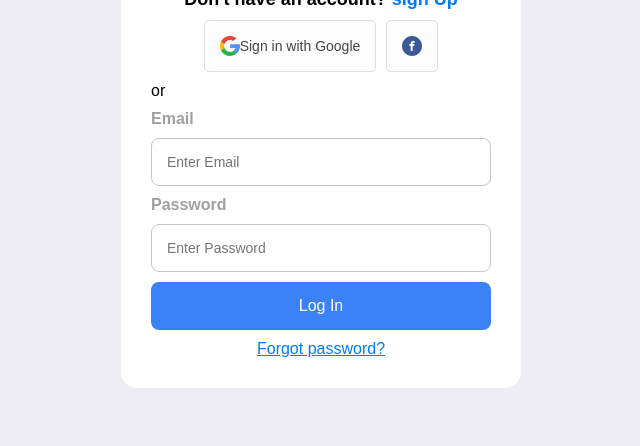
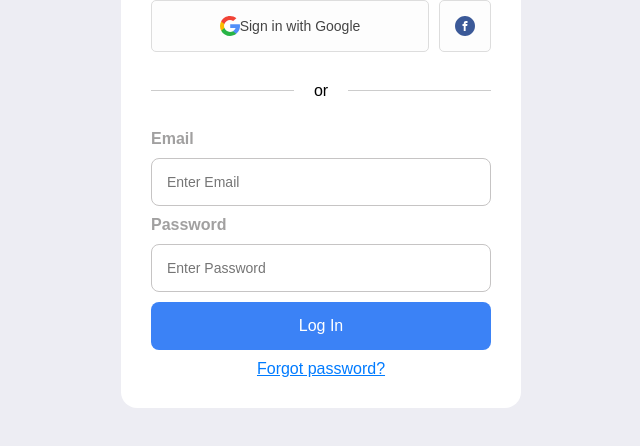
Before and after one commit to roz-mari/css-log_in, a plain HTML site: page index.html in a window 1280 px wide. Shown: the part 248-694 px from the top of the page, without its empty margins (319-959 px from the left). Drawn offline with Linux system fonts and the light colour scheme.

Commit message:
added or class style

```diff
--- a/styles.css
+++ b/styles.css
@@ -62,7 +62,17 @@ h2.title {
     height: 20px;
 }
 
-.google-btn, .fb-btn {
+.google-btn {
+    display: flex;
+    justify-content: center;
+    align-items: center;
+    background-color: #fdfdfd;
+    border-radius: 5px;
+    border: 1px solid #ddd;
+    padding: 15px;
+    width: 100%;
+}
+.fb-btn{
     display: flex;
     justify-content: center;
     align-items: center;
@@ -77,6 +87,24 @@ h2.title {
     color: #444;
 }
 
+.or {
+    display: flex;
+    align-items: center;
+    text-align: center;
+    gap: 10px;
+    margin: 20px 0;
+}
+
+.or::before, .or::after {
+    content: "";
+    flex: 1;
+    height: 1px;
+    background-color: #ccc;
+}
+
+.or span {
+    padding: 0 10px;
+}
 .email-login {
     display: flex;
     flex-direction: column;
```
